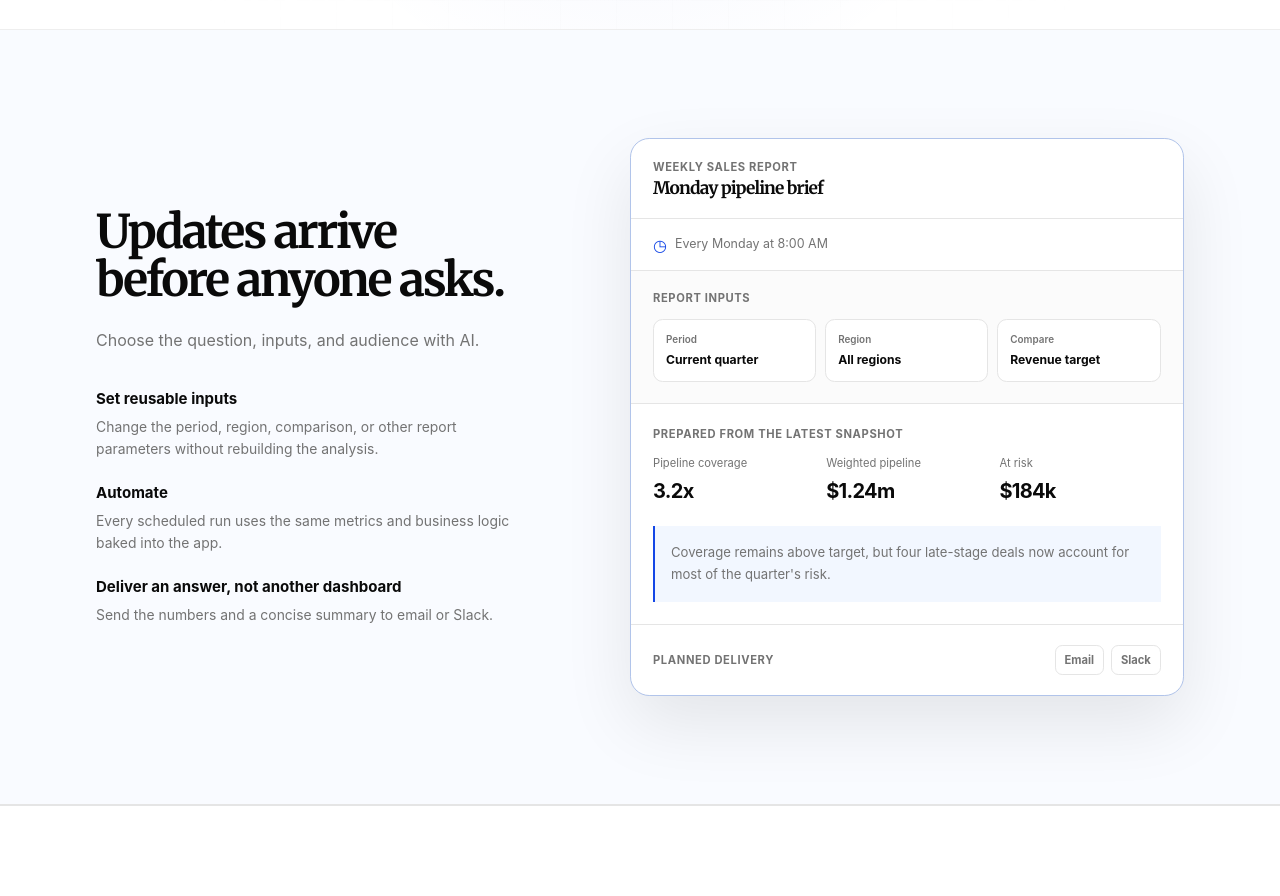
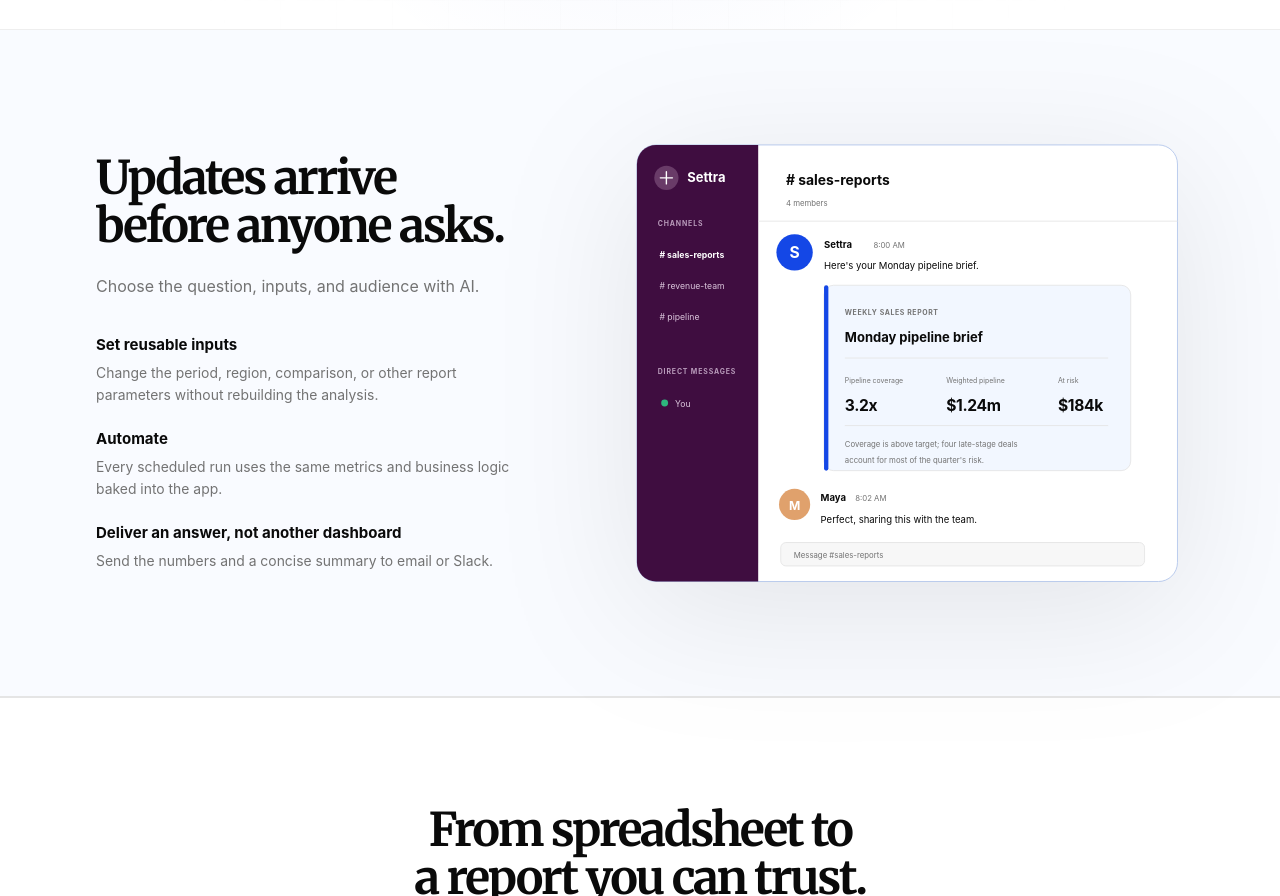
Before and after one commit to omhq/settra-website, a Next.js app: page / in a window 1280 px wide. Shown: the part 560-1456 px from the top of the page. Built offline with nearby package versions, Linux system fonts and the light colour scheme.

Commit message:
Update Site source

```diff
--- a/app/globals.css
+++ b/app/globals.css
@@ -487,6 +487,136 @@ h1 {
   color: var(--muted-foreground);
   font-size: 0.87rem;
   line-height: 1.6;
+}
+.report-message {
+  display: block;
+  width: 100%;
+  height: auto;
+  filter: drop-shadow(0 28px 70px rgb(0 0 0 / 9%));
+}
+.report-message text {
+  font-family: Inter, ui-sans-serif, system-ui, sans-serif;
+}
+.report-message .message-shell {
+  fill: var(--card);
+  stroke: color-mix(in oklab, var(--primary) 24%, var(--border));
+  stroke-width: 1;
+}
+.report-message .message-rail {
+  fill: #3f0d40;
+}
+.message-rail-copy path {
+  fill: none;
+  stroke: #fff;
+  stroke-width: 1.6;
+  stroke-linecap: round;
+}
+.message-rail-copy > circle:first-child {
+  fill: #693b68;
+}
+.message-workspace-name {
+  fill: #fff;
+  font-size: 15px;
+  font-weight: 700;
+}
+.message-rail-label {
+  fill: #b99cbb;
+  font-size: 8px;
+  font-weight: 700;
+  letter-spacing: 1px;
+}
+.message-channel,
+.message-channel-active {
+  font-size: 10px;
+}
+.message-channel {
+  fill: #dac5db;
+}
+.message-channel-active {
+  fill: #fff;
+  font-weight: 700;
+}
+.message-presence {
+  fill: #2eb67d;
+}
+.message-title {
+  fill: var(--foreground);
+  font-size: 16px;
+  font-weight: 700;
+}
+.message-subtitle,
+.message-time,
+.message-compose-copy {
+  fill: var(--muted-foreground);
+  font-size: 9px;
+}
+.message-divider,
+.message-card-divider {
+  stroke: var(--border);
+  stroke-width: 1;
+}
+.message-avatar {
+  fill: var(--primary);
+}
+.message-avatar-letter,
+.message-reply-letter {
+  fill: #fff;
+  font-size: 18px;
+  font-weight: 700;
+  text-anchor: middle;
+}
+.message-sender {
+  fill: var(--foreground);
+  font-size: 11px;
+  font-weight: 700;
+}
+.message-copy {
+  fill: var(--foreground);
+  font-size: 11px;
+}
+.message-report-card {
+  fill: color-mix(in oklab, var(--primary) 5%, var(--card));
+  stroke: var(--border);
+  stroke-width: 1;
+}
+.message-report-accent {
+  fill: var(--primary);
+}
+.message-report-kicker {
+  fill: var(--muted-foreground);
+  font-size: 8px;
+  font-weight: 700;
+  letter-spacing: 0.7px;
+}
+.message-report-title {
+  fill: var(--foreground);
+  font-size: 15px;
+  font-weight: 700;
+}
+.message-metric-label {
+  fill: var(--muted-foreground);
+  font-size: 8px;
+}
+.message-metric-value {
+  fill: var(--foreground);
+  font-size: 18px;
+  font-weight: 700;
+  letter-spacing: -0.4px;
+}
+.message-report-note {
+  fill: var(--muted-foreground);
+  font-size: 9px;
+}
+.message-reply-avatar {
+  fill: #e0a16c;
+}
+.message-reply-letter {
+  font-size: 14px;
+}
+.message-compose {
+  fill: color-mix(in oklab, var(--muted) 80%, var(--card));
+  stroke: var(--border);
+  stroke-width: 1;
 }
 .report-preview {
   overflow: hidden;
--- a/app/page.tsx
+++ b/app/page.tsx
@@ -121,6 +121,83 @@ function WorkflowIcon({ icon }: { icon: string }) {
       aria-hidden="true"
     >
       {paths}
+    </svg>
+  );
+}
+
+function ScheduledReportMessage() {
+  return (
+    <svg
+      className="report-message"
+      viewBox="0 0 640 520"
+      role="img"
+      aria-labelledby="report-message-title report-message-description"
+    >
+      <title id="report-message-title">
+        Weekly sales report in a team chat
+      </title>
+      <desc id="report-message-description">
+        Settra posts a Monday pipeline brief with trusted sales metrics to the
+        sales reports channel.
+      </desc>
+
+      <rect className="message-shell" x="8" y="8" width="624" height="504" rx="22" />
+      <path className="message-rail" d="M8 30a22 22 0 0 1 22-22h118v504H30a22 22 0 0 1-22-22Z" />
+
+      <g className="message-rail-copy">
+        <circle cx="42" cy="46" r="14" />
+        <path d="M35 46h14M42 39v14" />
+        <text className="message-workspace-name" x="66" y="51">Settra</text>
+        <text className="message-rail-label" x="32" y="102">CHANNELS</text>
+        <text className="message-channel-active" x="34" y="138">#  sales-reports</text>
+        <text className="message-channel" x="34" y="174">#  revenue-team</text>
+        <text className="message-channel" x="34" y="210">#  pipeline</text>
+        <text className="message-rail-label" x="32" y="272">DIRECT MESSAGES</text>
+        <circle className="message-presence" cx="40" cy="306" r="4" />
+        <text className="message-channel" x="52" y="311">You</text>
+      </g>
+
+      <g className="message-content">
+        <text className="message-title" x="180" y="54">#  sales-reports</text>
+        <text className="message-subtitle" x="180" y="78">4 members</text>
+        <path className="message-divider" d="M148 96h484" />
+
+        <circle className="message-avatar" cx="190" cy="132" r="21" />
+        <text className="message-avatar-letter" x="190" y="139">S</text>
+        <text className="message-sender" x="224" y="127">Settra</text>
+        <text className="message-time" x="281" y="127">8:00 AM</text>
+        <text className="message-copy" x="224" y="151">Here&apos;s your Monday pipeline brief.</text>
+
+        <rect className="message-report-card" x="224" y="170" width="354" height="214" rx="11" />
+        <rect className="message-report-accent" x="224" y="170" width="5" height="214" rx="2.5" />
+        <text className="message-report-kicker" x="248" y="204">WEEKLY SALES REPORT</text>
+        <text className="message-report-title" x="248" y="235">Monday pipeline brief</text>
+        <path className="message-card-divider" d="M248 254h304" />
+        <text className="message-metric-label" x="248" y="283">Pipeline coverage</text>
+        <text className="message-metric-value" x="248" y="315">3.2x</text>
+        <text className="message-metric-label" x="365" y="283">Weighted pipeline</text>
+        <text className="message-metric-value" x="365" y="315">$1.24m</text>
+        <text className="message-metric-label" x="494" y="283">At risk</text>
+        <text className="message-metric-value" x="494" y="315">$184k</text>
+        <path className="message-card-divider" d="M248 332h304" />
+        <text className="message-report-note" x="248" y="357">
+          Coverage is above target; four late-stage deals
+        </text>
+        <text className="message-report-note" x="248" y="375">
+          account for most of the quarter&apos;s risk.
+        </text>
+
+        <circle className="message-reply-avatar" cx="190" cy="423" r="18" />
+        <text className="message-reply-letter" x="190" y="429">M</text>
+        <text className="message-sender" x="220" y="419">Maya</text>
+        <text className="message-time" x="260" y="419">8:02 AM</text>
+        <text className="message-copy" x="220" y="444">Perfect, sharing this with the team.</text>
+
+        <rect className="message-compose" x="174" y="467" width="420" height="27" rx="6" />
+        <text className="message-compose-copy" x="189" y="485">
+          Message #sales-reports
+        </text>
+      </g>
     </svg>
   );
 }
@@ -253,70 +330,7 @@ export default function Home() {
               </ul>
             </div>
 
-            <article
-              className="report-preview"
-              aria-label="Scheduled report preview"
-            >
-              <header className="report-preview-header">
-                <div>
-                  <p>Weekly sales report</p>
-                  <h3>Monday pipeline brief</h3>
-                </div>
-              </header>
-
-              <div className="report-schedule">
-                <span aria-hidden="true">◷</span>
-                Every Monday at 8:00 AM
-              </div>
-
-              <div className="report-parameters">
-                <p>Report inputs</p>
-                <div>
-                  <span>
-                    <small>Period</small>
-                    Current quarter
-                  </span>
-                  <span>
-                    <small>Region</small>
-                    All regions
-                  </span>
-                  <span>
-                    <small>Compare</small>
-                    Revenue target
-                  </span>
-                </div>
-              </div>
-
-              <div className="report-results">
-                <p className="report-date">Prepared from the latest snapshot</p>
-                <div className="report-metrics">
-                  <div>
-                    <span>Pipeline coverage</span>
-                    <strong>3.2x</strong>
-                  </div>
-                  <div>
-                    <span>Weighted pipeline</span>
-                    <strong>$1.24m</strong>
-                  </div>
-                  <div>
-                    <span>At risk</span>
-                    <strong>$184k</strong>
-                  </div>
-                </div>
-                <p className="report-summary">
-                  Coverage remains above target, but four late-stage deals now
-                  account for most of the quarter&apos;s risk.
-                </p>
-              </div>
-
-              <footer className="report-destinations">
-                <span>Planned delivery</span>
-                <div>
-                  <span>Email</span>
-                  <span>Slack</span>
-                </div>
-              </footer>
-            </article>
+            <ScheduledReportMessage />
           </div>
         </section>
 
```
